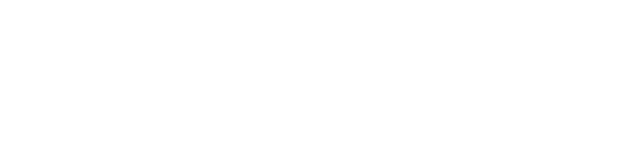
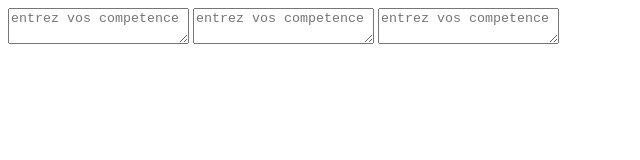
Before and after one commit to Harold289/mon-cv, a plain HTML site: page index.html in a window 1280 px wide. Shown: the whole page, without its empty margins (0-640 px from the left). Drawn offline with Linux system fonts and the light colour scheme.

Commit message:
mise en place de la section competence

```diff
--- a/index.html
+++ b/index.html
@@ -7,6 +7,10 @@
     <link rel="stylesheet" href="Style.css">
 </head>
 <body>
-
+    <section class="competence">
+     <textarea name="competence" placeholder="entrez vos competence "></textarea>
+     <textarea name="competence" placeholder="entrez vos competence "></textarea>
+     <textarea name="competence" placeholder="entrez vos competence "></textarea>
+    </section>
 </body>
 </html>
```
